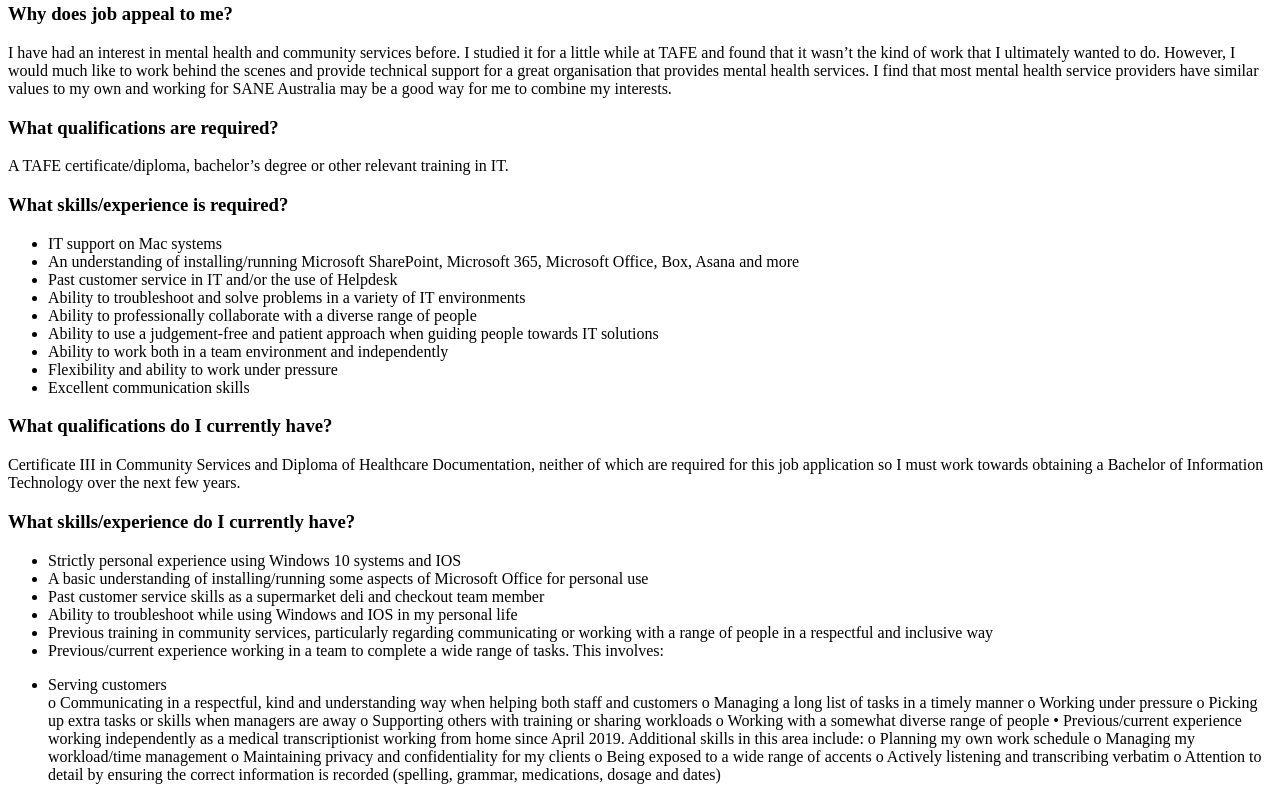
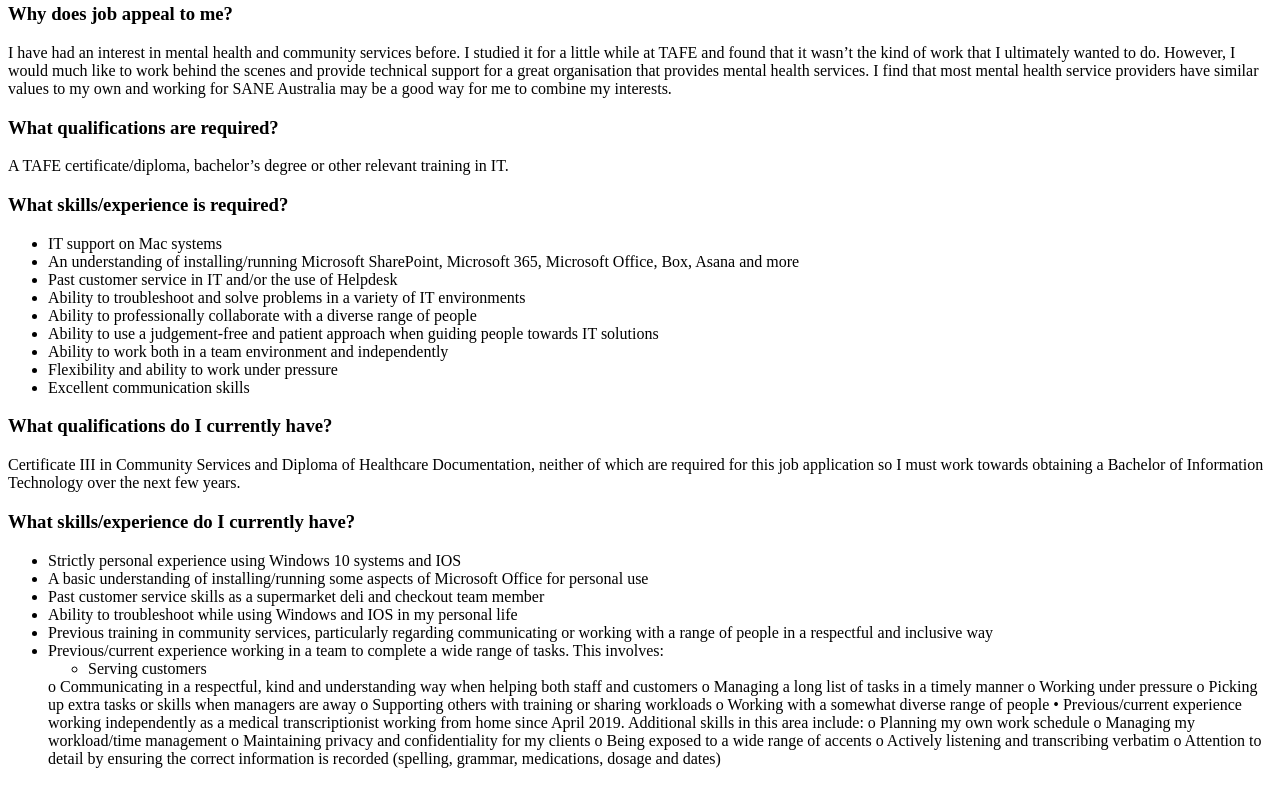
Before and after one commit to MaddieDupree/Assignment1, a plain HTML site: page index.html in a window 1280 px wide. Shown: the part 1638-2438 px from the top of the page. Drawn offline with Linux system fonts and the light colour scheme.

Commit message:
Update index.html

```diff
--- a/index.html
+++ b/index.html
@@ -59,8 +59,9 @@
     <li>Ability to troubleshoot while using Windows and IOS in my personal life</li>
     <li>Previous training in community services, particularly regarding communicating or working with a range of people in a respectful and inclusive way</li>
     <li>Previous/current experience working in a team to complete a wide range of tasks. This involves:</li>
-     <dl>
+     <ul style="list-style-type:circle;">
       <li>Serving customers</li>
+    </ul>
 o	Communicating in a respectful, kind and understanding way when helping both staff and customers
 o	Managing a long list of tasks in a timely manner
 o	Working under pressure
```
